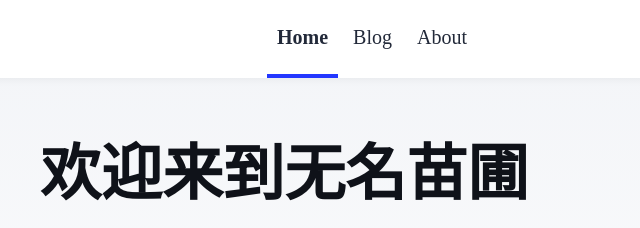
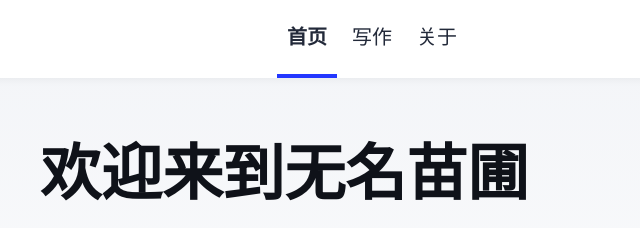
Before and after one commit to vajhXajhcv/wuming-nursery, an Astro site: page / in a window 1280 px wide. Shown: the top 228 px of the page, 240-880 px from the left. Built offline with nearby package versions, Linux system fonts and the light colour scheme; Astro itself is replaced by a stand-in of ours.

Commit message:
update nav labels to Chinese

```diff
--- a/src/components/Header.astro
+++ b/src/components/Header.astro
@@ -7,9 +7,9 @@ import HeaderLink from './HeaderLink.astro';
 	<nav>
 		<h2><a href="/">{SITE_TITLE}</a></h2>
 		<div class="internal-links">
-			<HeaderLink href="/">Home</HeaderLink>
-			<HeaderLink href="/blog">Blog</HeaderLink>
-			<HeaderLink href="/about">About</HeaderLink>
+			<HeaderLink href="/">首页</HeaderLink>
+			<HeaderLink href="/blog">写作</HeaderLink>
+			<HeaderLink href="/about">关于</HeaderLink>
 		</div>
 		<div class="social-links">
 			<a href="https://m.webtoo.ls/@astro" target="_blank">
```
